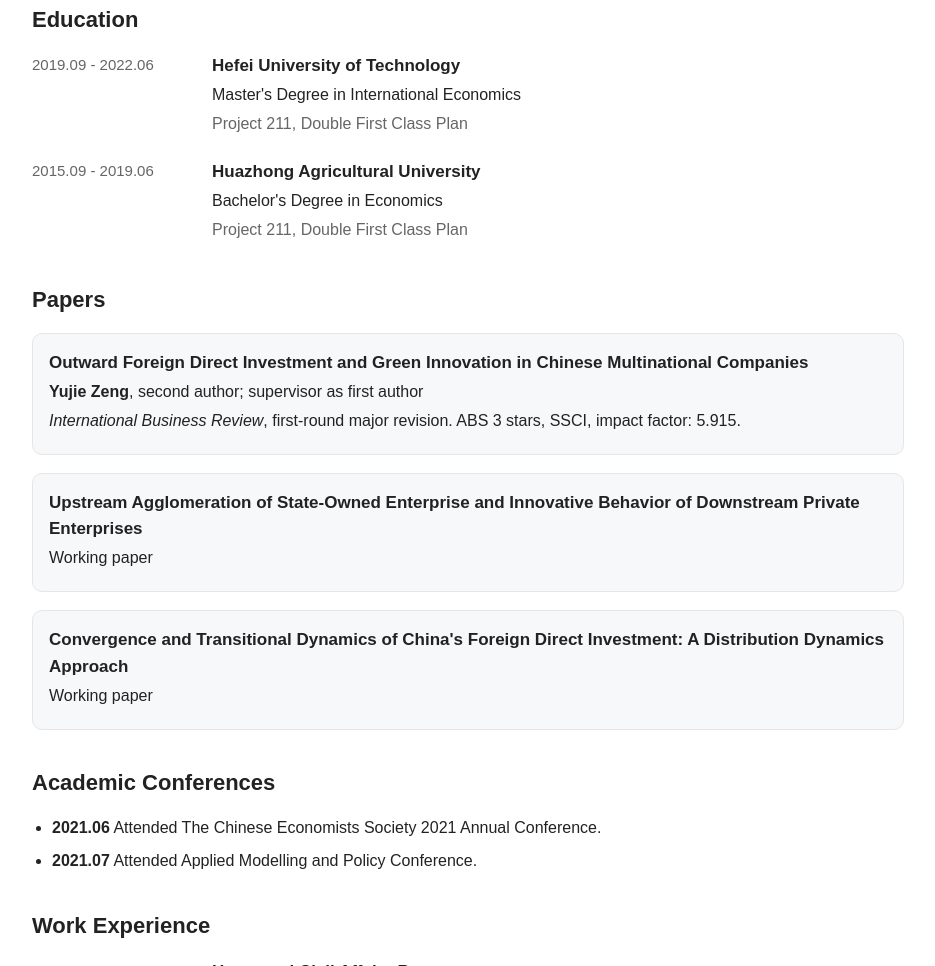
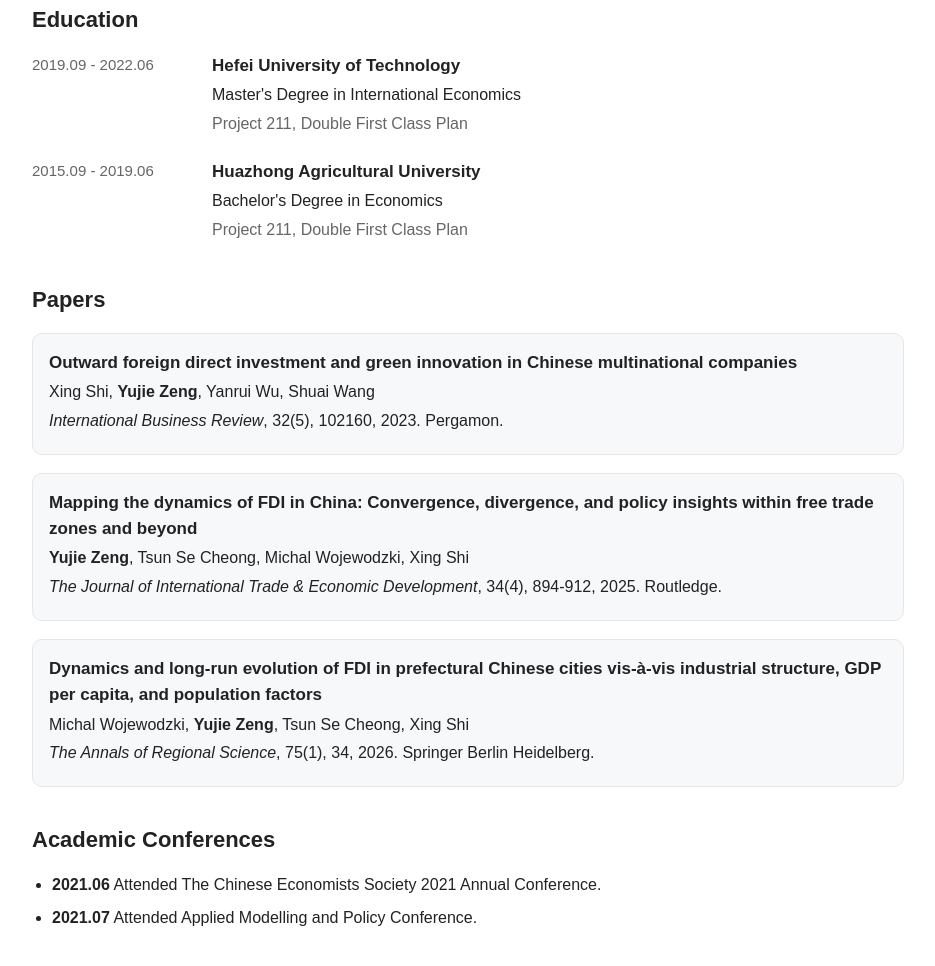
Before and after one commit to yujiezeng97/yujiezeng97.github.io, a plain HTML site: page index.html in a window 1280 px wide. Shown: the part 321-1287 px from the top of the page, without its empty margins (172-1107 px from the left). Drawn offline with Linux system fonts and the light colour scheme.

Commit message:
Update papers list

```diff
--- a/index.html
+++ b/index.html
@@ -57,22 +57,27 @@
       <h2>Papers</h2>
       <div class="paper-list">
         <article class="paper">
-          <h3>Outward Foreign Direct Investment and Green Innovation in Chinese Multinational Companies</h3>
-          <p><strong>Yujie Zeng</strong>, second author; supervisor as first author</p>
+          <h3>Outward foreign direct investment and green innovation in Chinese multinational companies</h3>
+          <p>Xing Shi, <strong>Yujie Zeng</strong>, Yanrui Wu, Shuai Wang</p>
           <p>
-            <em>International Business Review</em>, first-round major revision.
-            ABS 3 stars, SSCI, impact factor: 5.915.
+            <em>International Business Review</em>, 32(5), 102160, 2023. Pergamon.
           </p>
         </article>
 
         <article class="paper">
-          <h3>Upstream Agglomeration of State-Owned Enterprise and Innovative Behavior of Downstream Private Enterprises</h3>
-          <p>Working paper</p>
+          <h3>Mapping the dynamics of FDI in China: Convergence, divergence, and policy insights within free trade zones and beyond</h3>
+          <p><strong>Yujie Zeng</strong>, Tsun Se Cheong, Michal Wojewodzki, Xing Shi</p>
+          <p>
+            <em>The Journal of International Trade &amp; Economic Development</em>, 34(4), 894-912, 2025. Routledge.
+          </p>
         </article>
 
         <article class="paper">
-          <h3>Convergence and Transitional Dynamics of China's Foreign Direct Investment: A Distribution Dynamics Approach</h3>
-          <p>Working paper</p>
+          <h3>Dynamics and long-run evolution of FDI in prefectural Chinese cities vis-&agrave;-vis industrial structure, GDP per capita, and population factors</h3>
+          <p>Michal Wojewodzki, <strong>Yujie Zeng</strong>, Tsun Se Cheong, Xing Shi</p>
+          <p>
+            <em>The Annals of Regional Science</em>, 75(1), 34, 2026. Springer Berlin Heidelberg.
+          </p>
         </article>
       </div>
     </section>
```
